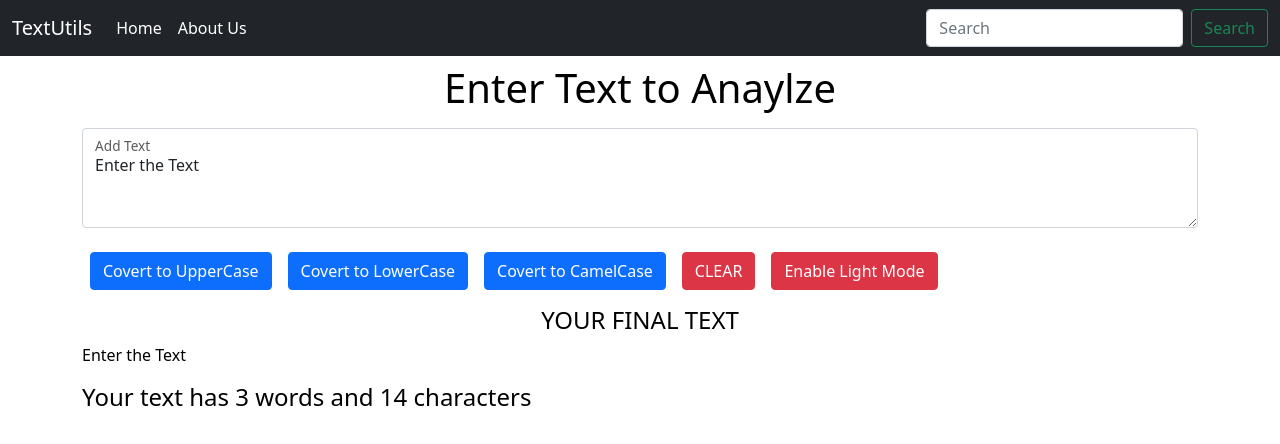
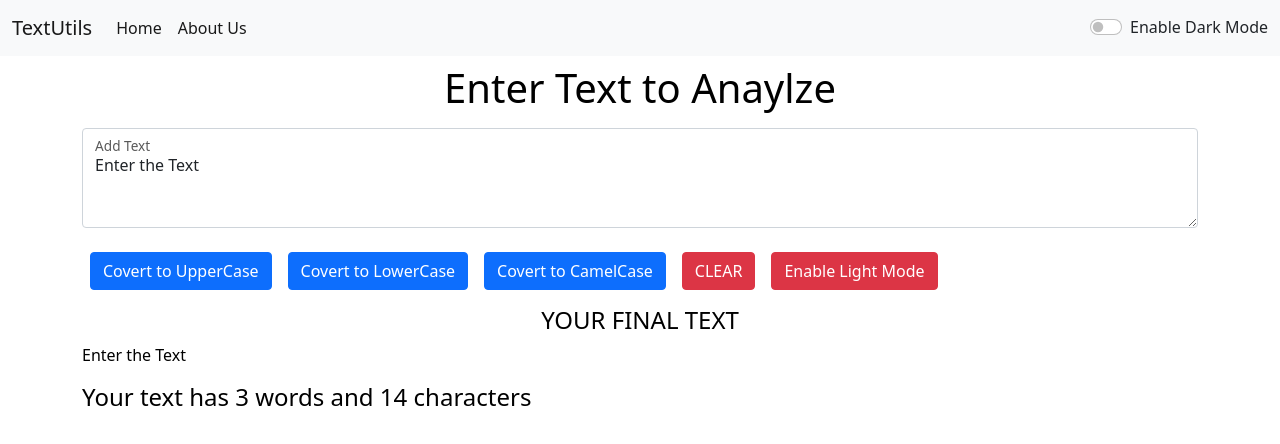
Before and after one commit to architjain798/textutils, a React (Create React App) app: page / in a window 1280 px wide. Shown: the top 444 px of the page. Built offline with nearby package versions, Linux system fonts and the light colour scheme.

Commit message:
Added the dark mode

```diff
--- a/src/App.js
+++ b/src/App.js
@@ -1,12 +1,33 @@
+import { useState } from "react";
 import NavBar from "./Components/NavBar";
 import { TextForm } from "./Components/TextForm";
 
 function App() {
+  const [mode, setMode] = useState("light");
+  const toggleMode = () => {
+    /* mode === "light" ? setMode("dark")  : setMode("light"); */
+    if (mode === "light") {
+      setMode("dark");
+      document.body.style.backgroundColor = "black";
+    } else {
+      setMode("light");
+      document.body.style.backgroundColor = "white";
+    }
+  };
   return (
     <>
-      <NavBar title="TextUtils" aboutText="About Us" />
+      <NavBar
+        title="TextUtils"
+        aboutText="About Us"
+        mode={mode}
+        toggleMode={toggleMode}
+      />
       <div className="container">
-        <TextForm heading="Enter Text to Anaylze" />
+        <TextForm
+          heading="Enter Text to Anaylze"
+          mode={mode}
+          toggleMode={toggleMode}
+        />
       </div>
     </>
   );
--- a/src/Components/NavBar.js
+++ b/src/Components/NavBar.js
@@ -1,41 +1,72 @@
-import React from 'react'
-import PropTypes from 'prop-types'
+import React from "react";
+import PropTypes from "prop-types";
 
-const NavBar = props => {
+const NavBar = (props) => {
   return (
     <div>
-            <nav className="navbar navbar-expand-lg navbar-light bg-dark">
+      <nav
+        className={`navbar navbar-expand-lg navbar-${props.mode} bg-${props.mode}`}
+      >
         <div className="container-fluid">
-                    <a className="navbar-brand text-white" href="/">{props.title}</a>
-                    <button className="navbar-toggler" type="button" data-bs-toggle="collapse" data-bs-target="#navbarSupportedContent" aria-controls="navbarSupportedContent" aria-expanded="false" aria-label="Toggle navigation">
+          <a className="navbar-brand" href="/">
+            {props.title}
+          </a>
+          <button
+            className="navbar-toggler"
+            type="button"
+            data-bs-toggle="collapse"
+            data-bs-target="#navbarSupportedContent"
+            aria-controls="navbarSupportedContent"
+            aria-expanded="false"
+            aria-label="Toggle navigation"
+          >
             <span className="navbar-toggler-icon" />
           </button>
           <div className="collapse navbar-collapse" id="navbarSupportedContent">
             <ul className="navbar-nav me-auto mb-2 mb-lg-0">
               <li className="nav-item">
-                                <a className="nav-link active text-white" aria-current="page" href="/">Home</a>
+                <a className="nav-link active" aria-current="page" href="/">
+                  Home
+                </a>
               </li>
               <li className="nav-item">
-                                <a className="nav-link text-white " href="/">{props.aboutText}</a>
+                <a className="nav-link active" href="/">
+                  {props.aboutText}
+                </a>
               </li>
             </ul>
-                        <form className="d-flex">
-                            <input className="form-control me-2" type="search" placeholder="Search" aria-label="Search" />
-                            <button className="btn btn-outline-success" type="submit">Search</button>
-                        </form>
+            <div
+              className={`form-check form-switch text-${
+                props.mode === "light" ? "dark" : "light"
+              }`}
+            >
+              <input
+                className="form-check-input"
+                type="checkbox"
+                role="switch"
+                id="flexSwitchCheckDefault"
+                onClick={props.toggleMode}
+              />
+              <label
+                className="form-check-label"
+                htmlFor="flexSwitchCheckDefault"
+              >
+                {`${props.mode === "light" ? "Enable" : "Disable"}`} Dark Mode
+              </label>
+            </div>
           </div>
         </div>
       </nav>
     </div>
-    )
-}
+  );
+};
 
 NavBar.propTypes = {
   title: PropTypes.string.isRequired,
-    aboutText: PropTypes.string.isRequired
-}
+  aboutText: PropTypes.string.isRequired,
+};
 NavBar.defaultProps = {
   title: "Enter title",
-    aboutText: "Enter About"
-}
-export default NavBar
+  aboutText: "Enter About",
+};
+export default NavBar;
--- a/src/Components/TextForm.js
+++ b/src/Components/TextForm.js
@@ -1,10 +1,9 @@
-import React, { useState } from 'react'
-
+import React, { useState } from "react";
 
 let darkMode = {
   backgroundColor: "white",
-    color: "black"
-}
+  color: "black",
+};
 
 export const TextForm = (props) => {
   const [text, setText] = useState("Enter the Text");
@@ -13,62 +12,129 @@ export const TextForm = (props) => {
 
   const [darkBtn, changeDarkBtn] = useState("Enable Light Mode");
 
-
   const changeColor = () => {
-        if (currentTheme.backgroundColor === 'black') {
+    if (currentTheme.backgroundColor === "black") {
       changeTheme({
         backgroundColor: "white",
-                color: "black"
-            })
+        color: "black",
+      });
       changeDarkBtn("Enable Dark Mode");
-        }
-        else {
+    } else {
       changeTheme({
         backgroundColor: "black",
-                color: "white"
-            })
+        color: "white",
+      });
       changeDarkBtn("Enable Light Mode");
     }
-    }
+  };
 
   const handleUpperClick = () => {
     setText(text.toUpperCase());
-    }
+  };
   const handleLowerClick = () => {
     setText(text.toLowerCase());
-    }
+  };
   const handleCamelClick = () => {
     setText(text.toUpperCase());
-    }
+  };
   const handleOnchange = (e) => {
     setText(e.target.value);
-    }
+  };
   const handleClearClick = () => {
     setText("");
-    }
+  };
   const handleTextAreaClick = () => {
     if (text === "Enter the Text" || text === "Enter the Text".toUpperCase())
       setText("");
-    }
+  };
   return (
     <>
-            <div style={currentTheme}>
+      <div
+        style={
+          props.mode === "dark"
+            ? {
+                backgroundColor: "black",
+                color: "white",
+              }
+            : {
+                backgroundColor: "white",
+                color: "black",
+              }
+        }
+      >
         <h1 className="text-center my-2">{props.heading}</h1>
         <div className="form-floating my-3">
-                    <textarea value={text} onClick={handleTextAreaClick} onChange={handleOnchange} className="form-control" placeholder="Leave a comment here" id="myBox" style={{ height: '100px' }} />
+          <textarea
+            value={text}
+            onClick={handleTextAreaClick}
+            onChange={handleOnchange}
+            className="form-control"
+            placeholder="Leave a comment here"
+            id="myBox"
+            style={{ height: "100px" }}
+          />
           <label htmlFor="myBox">Add Text</label>
         </div>
-                <button type="button" className="btn btn-primary mx-2 my-2" onClick={handleUpperClick}>Covert to UpperCase</button>
-                <button type="button" className="btn btn-primary mx-2 my-2" onClick={handleLowerClick}>Covert to LowerCase</button>
-                <button type="button" className="btn btn-primary mx-2 my-2" onClick={handleCamelClick}>Covert to CamelCase</button>
-                <button type="button" className="btn btn-danger mx-2 my-2" onClick={handleClearClick}>CLEAR</button>
-                <button type="button" className="btn btn-danger mx-2 my-2" onClick={changeColor}>{darkBtn}</button>
+        <button
+          type="button"
+          className="btn btn-primary mx-2 my-2"
+          onClick={handleUpperClick}
+        >
+          Covert to UpperCase
+        </button>
+        <button
+          type="button"
+          className="btn btn-primary mx-2 my-2"
+          onClick={handleLowerClick}
+        >
+          Covert to LowerCase
+        </button>
+        <button
+          type="button"
+          className="btn btn-primary mx-2 my-2"
+          onClick={handleCamelClick}
+        >
+          Covert to CamelCase
+        </button>
+        <button
+          type="button"
+          className="btn btn-danger mx-2 my-2"
+          onClick={handleClearClick}
+        >
+          CLEAR
+        </button>
+        <button
+          type="button"
+          className="btn btn-danger mx-2 my-2"
+          onClick={() => {
+            props.toggleMode();
+            changeColor();
+          }}
+        >
+          {darkBtn}
+        </button>
       </div>
-            <div className="my-2" style={currentTheme} >
+      <div
+        className="my-2"
+        style={
+          props.mode === "dark"
+            ? {
+                backgroundColor: "black",
+                color: "white",
+              }
+            : {
+                backgroundColor: "white",
+                color: "black",
+              }
+        }
+      >
         <h4 className="text-center">YOUR FINAL TEXT</h4>
         <p>{text}</p>
-                <h4>Your text has {text.split(' ').length} words and {text.length} characters</h4>
+        <h4>
+          Your text has {text.split(" ").length} words and {text.length}{" "}
+          characters
+        </h4>
       </div>
     </>
-    )
-}
+  );
+};
```
Lines whose indentation alone changed are shown as unchanged.
